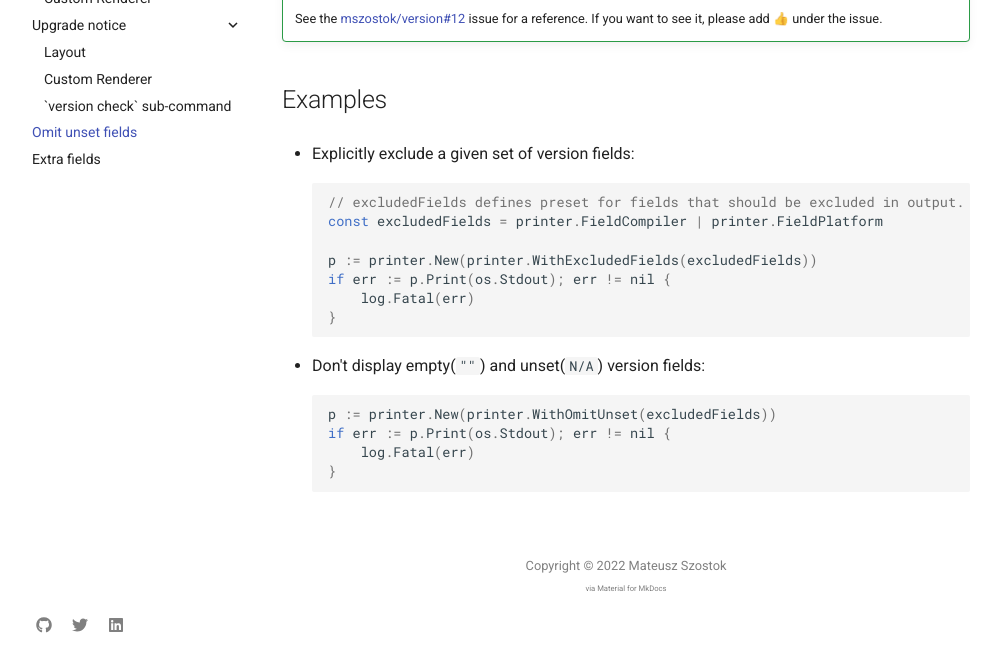
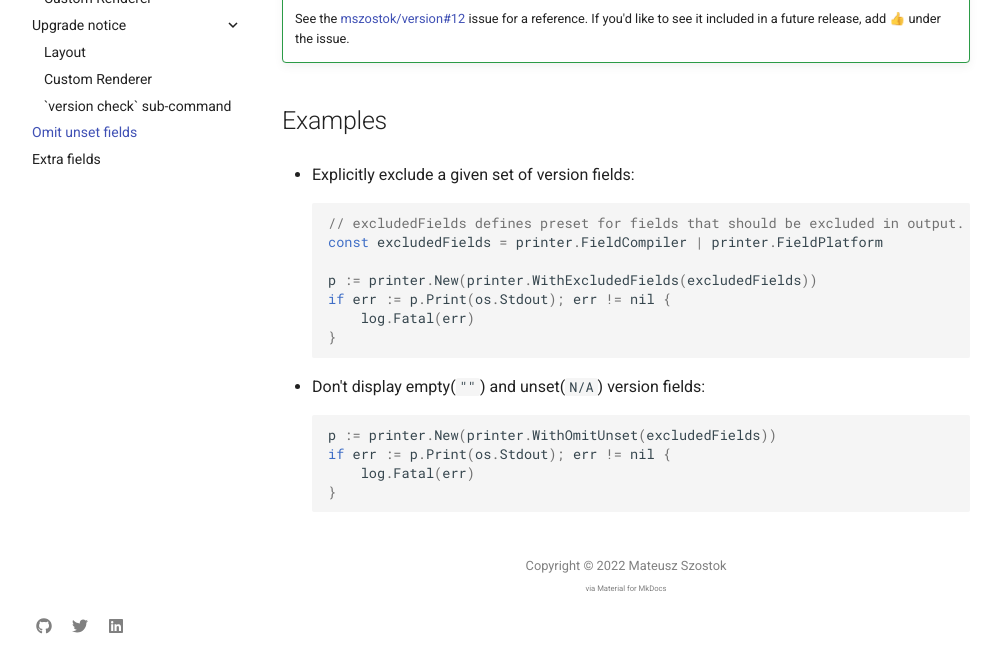
Before and after one commit to mszostok/version, an MkDocs documentation site: the page built from docs/customization/omit-unset.md, in a window 1280 px wide and 927 px high, cut to the strip 270-927 px from the top of the window. Shown: the whole strip, without its empty margins (14-1015 px from the left). Built offline with MkDocs 1.6.1 and Material for MkDocs 9.7.7, drawn with Linux system fonts in a browser that asks for light colours; comment, search, counter and statistics services are not loaded.

Commit message:
Review customization omit-unset.md

```diff
--- a/docs/customization/omit-unset.md
+++ b/docs/customization/omit-unset.md
@@ -1,6 +1,6 @@
 !!! coming-soon "Coming soon"
 
-    See the [mszostok/version#12](https://github.com/mszostok/version/issues/12) issue for a reference. If you want to see it, please add 👍 under the issue.
+    See the [mszostok/version#12](https://github.com/mszostok/version/issues/12) issue for a reference. If you'd like to see it included in a future release, add 👍 under the issue.
 
 ## Examples
 
```
